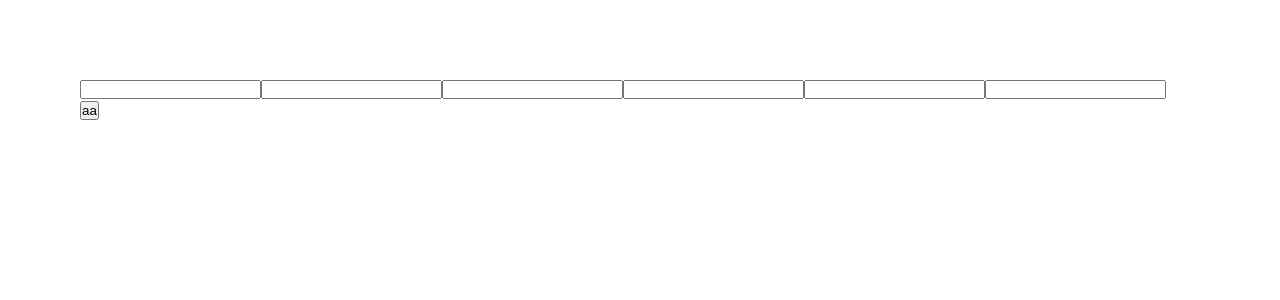
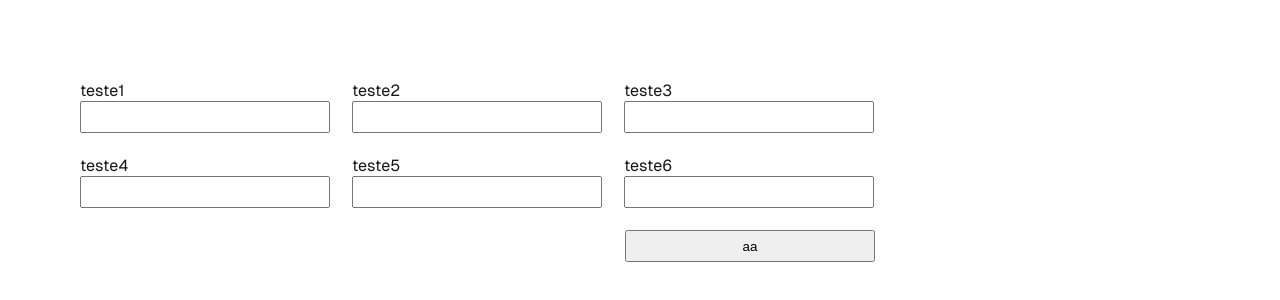
Before and after one commit to LpxsBr/base, a Next.js app: page / in a window 1280 px wide. Shown: the top 300 px of the page. Built offline with nearby package versions, Linux system fonts and the light colour scheme.

Commit message:
refactor(formComponent/styles): add style

```diff
--- a/app/components/form/index.tsx
+++ b/app/components/form/index.tsx
@@ -1,6 +1,7 @@
 'use client'
 
 import { Dispatch, ReactNode, SetStateAction, useEffect, useRef, useState } from "react";
+import s from './style.module.css'
 
 type Field = {
     type: string,
@@ -34,12 +35,12 @@ export default function FormComponent({fields, setData, submit_message = 'submit
         fields.forEach((e) => {
             setForm((prev) => ({ ...prev, [e.name]: {
                 default: e.default,
+                title: e.title,
                 type: e.type,
                 value: null
             }}))
         })
 
-        console.log({formData})
     }, [fields])
 
     const handleChange = (event: any) => {
@@ -57,22 +58,26 @@ export default function FormComponent({fields, setData, submit_message = 'submit
 
     return(
         <form ref={formRef}>
-            <div style={{display: "flex", flexDirection: "row", flexWrap: 'wrap'}}>
+            <div style={{display: "flex", flexDirection: "row", flexWrap: 'wrap', justifyContent: "center", gap: 22, width: "100%", maxWidth: '795px'}} className={s._form_wrp}>
+                <div style={{display: "flex", flexDirection: "row", flexWrap: 'wrap', justifyContent: "center", gap: 22, width: "100%"}} className={s.form}>
                     {
                         Object.keys(formData).map((e, key) => {
                             return (
-                            <div key={key} id={''+e+key} style={{display: "flex", flexDirection: "column", alignItems: "flex-start", justifyContent: "flex-start"}}>
-                                <label htmlFor={''+e+'label'+key}>{formData[e].title}</label>
-                                <input name={e} onChange={handleChange} id={''+e+'label'+key} value={formData[e].value ?? ''} />
+                                <div key={key} id={''+e+key} style={{display: "flex", flexDirection: "column", alignItems: "flex-start", justifyContent: "flex-start", maxWidth: 350, minWidth: 250}}>
+                                    <label className={s.input_label} htmlFor={''+e+'label'+key}>{formData[e].title}</label>
+                                    <input name={e} onChange={handleChange} id={''+e+'label'+key} value={formData[e].value ?? ''} className={s.input_animated} />
                                 </div>
                             )
                         })
                     }
                 </div>
-            <div>
-                <button onClick={handleSubmit}>{submit_message}</button>
+
+                <div className={s.controll}>
+                    <button style={{maxWidth: 350, minWidth: 250, height: 32}} onClick={handleSubmit}>{submit_message}</button>
                     {add_elements}
                 </div>
+            </div>
+
         </form>
     )
 
--- /dev/null
+++ b/app/components/form/style.module.css
@@ -0,0 +1,24 @@
+.input_animated{
+    width: 100%;
+    height: 32px;
+    padding: 0 10px;
+}
+
+.input_animated:focus{
+    & + .input_label{
+        color: green;
+    }
+}
+
+@media (min-width: 950px) {
+    .form{
+        justify-content: flex-start !important;
+    }
+
+    .controll{
+        display: flex;
+        flex-direction: row;
+        justify-content: flex-end;
+        width: 100%;
+    }
+}
```
Lines whose indentation alone changed are shown as unchanged.
